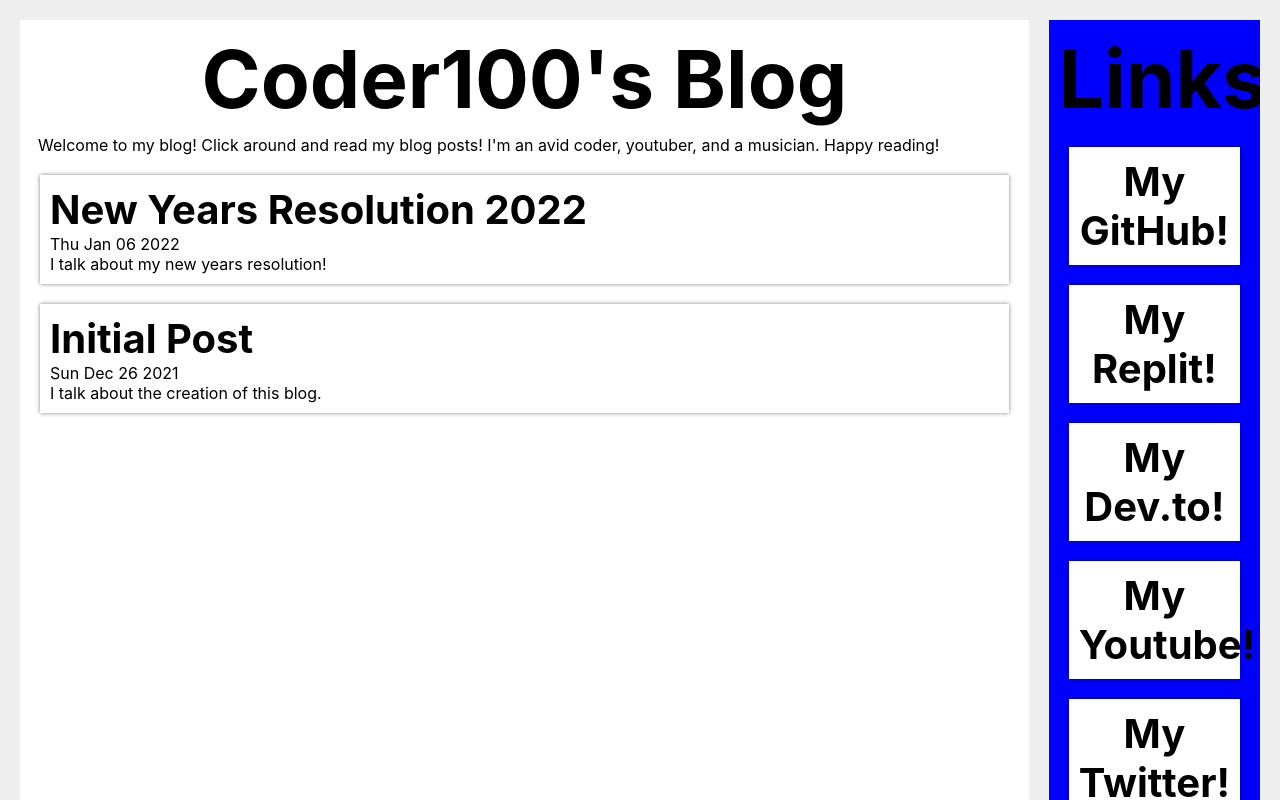
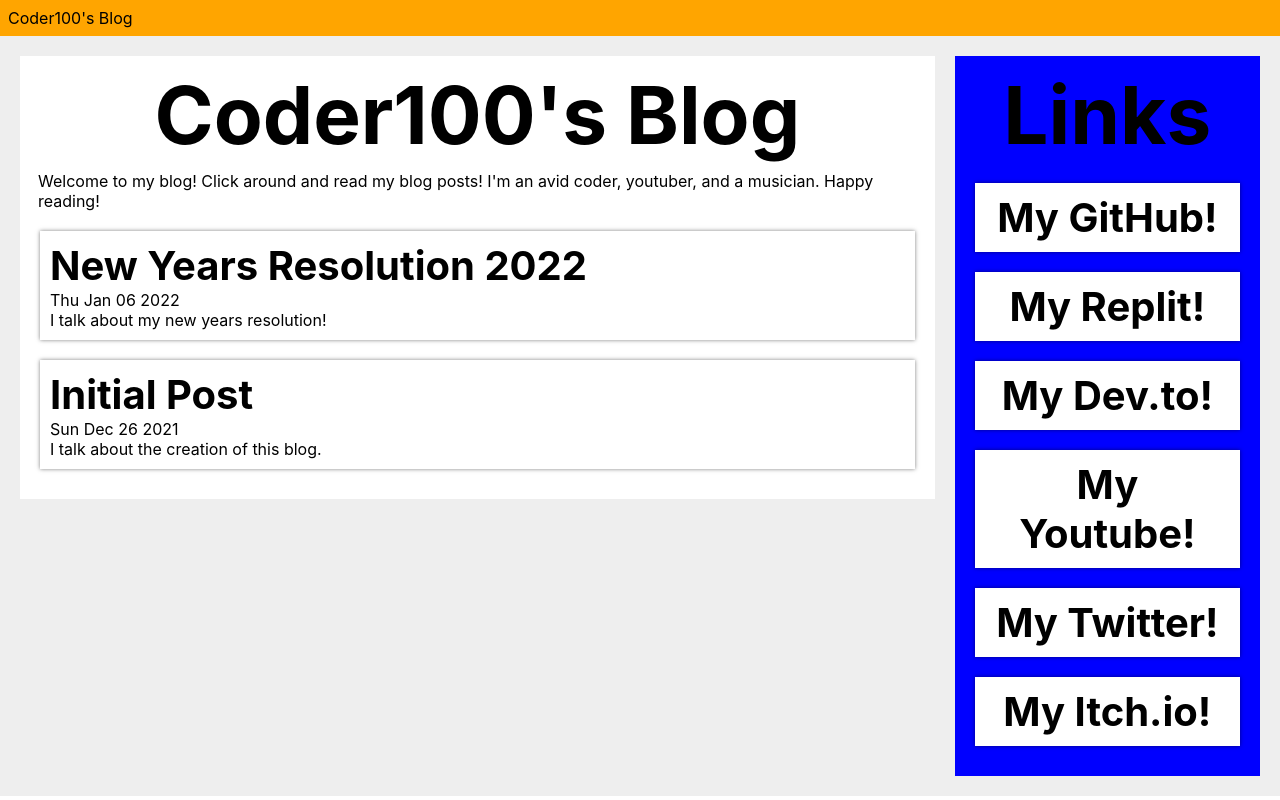
Before and after one commit to cursorweb/coder100-blog, a Next.js app: page / in a window 1280 px wide. Shown: the top 800 px of the page. Built offline with nearby package versions, Linux system fonts and the light colour scheme; what showdown would draw is missing.

Commit message:
Updated the layout
todo: styling

```diff
--- /dev/null
+++ b/components/layout.js
@@ -0,0 +1,19 @@
+import { Aside } from './aside'
+import { Nav } from './nav'
+
+import styles from './layout.module.css'
+
+
+export function Layout({ children }) {
+  return (
+    <>
+      <Nav />
+      <main className={styles.flex}>
+        <article className={styles.main}>
+          {children}
+        </article>
+        <Aside className={styles.sub} />
+      </main>
+    </>
+  )
+}
--- /dev/null
+++ b/components/layout.module.css
@@ -0,0 +1,22 @@
+.flex {
+  display: flex;
+  padding: 10px;
+  background: #eee;
+  height: 100%;
+  overflow: auto;
+}
+
+.main {
+  flex: 75%;
+  background: #fff;
+  padding: 10px;
+  margin: 10px;
+  height: 100%;
+}
+
+.sub {
+  flex: 25%;
+  padding: 10px;
+  margin: 10px;
+  height: 100%;
+}
--- /dev/null
+++ b/components/nav.js
@@ -0,0 +1,12 @@
+import Link from 'next/link'
+import styles from './nav.module.css'
+
+export function Nav() {
+  return (
+    <nav className={styles.nav}>
+      <Link href="/">
+        <a>Coder100&apos;s Blog</a>
+      </Link>
+    </nav>
+  )
+}
--- /dev/null
+++ b/components/nav.module.css
@@ -0,0 +1,4 @@
+.nav {
+  padding: 8px;
+  background: orange;
+}
--- a/pages/index.js
+++ b/pages/index.js
@@ -1,24 +1,22 @@
 import Head from 'next/head'
 
-import { Aside } from '../components/aside'
 import { Card } from '../components/card'
-
-import styles from '../styles/Home.module.css'
+import { Layout } from '../components/layout'
 
 
 import { getBlogs } from './lib/posts'
 
+
 export default function Home({ blogs }) {
   // todo: make this a new component called layout
   return (
-    <div className={styles.container}>
+    <div>
       <Head>
         {/* eslint-disable-next-line */}
         <title>Coder100's Blog</title>
       </Head>
 
-      <main className={styles.flex}>
-        <article className={styles.main}>
+      <Layout>
         <div className="title">Coder100&apos;s Blog</div>
         <p>Welcome to my blog! Click around and read my blog posts! I&apos;m an avid coder, youtuber, and a musician. Happy reading!</p>
         {blogs.map(({ url, title, bio, date }, i) => (
@@ -27,9 +25,7 @@ export default function Home({ blogs }) {
             <div>{bio}</div>
           </Card>
         ))}
-        </article>
-        <Aside className={styles.sub} />
-      </main>
+      </Layout>
     </div>
   )
 }
```
Also changed, not shown: pages/posts/[title].js (+4 -10 lines). Lines whose indentation alone changed are shown as unchanged.
